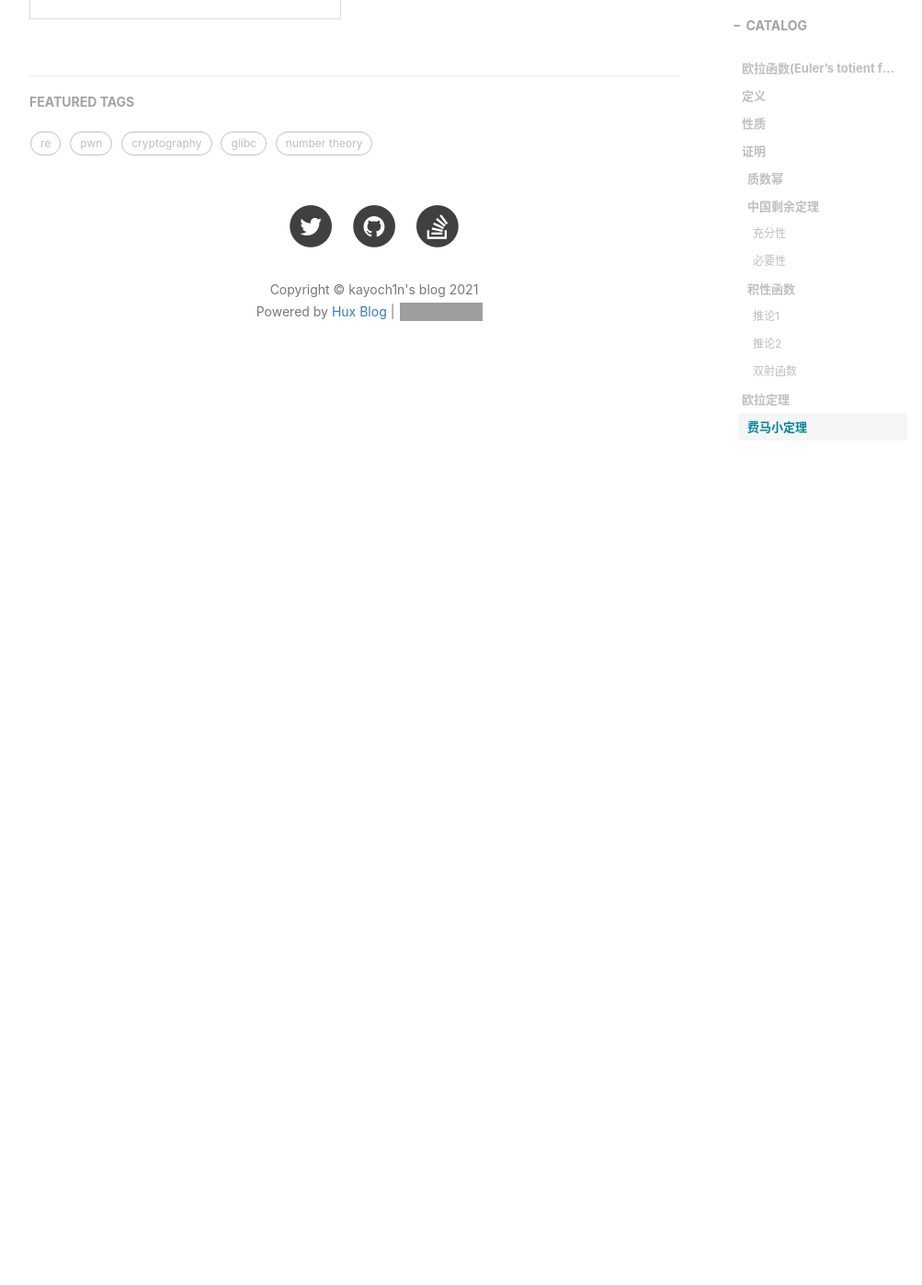
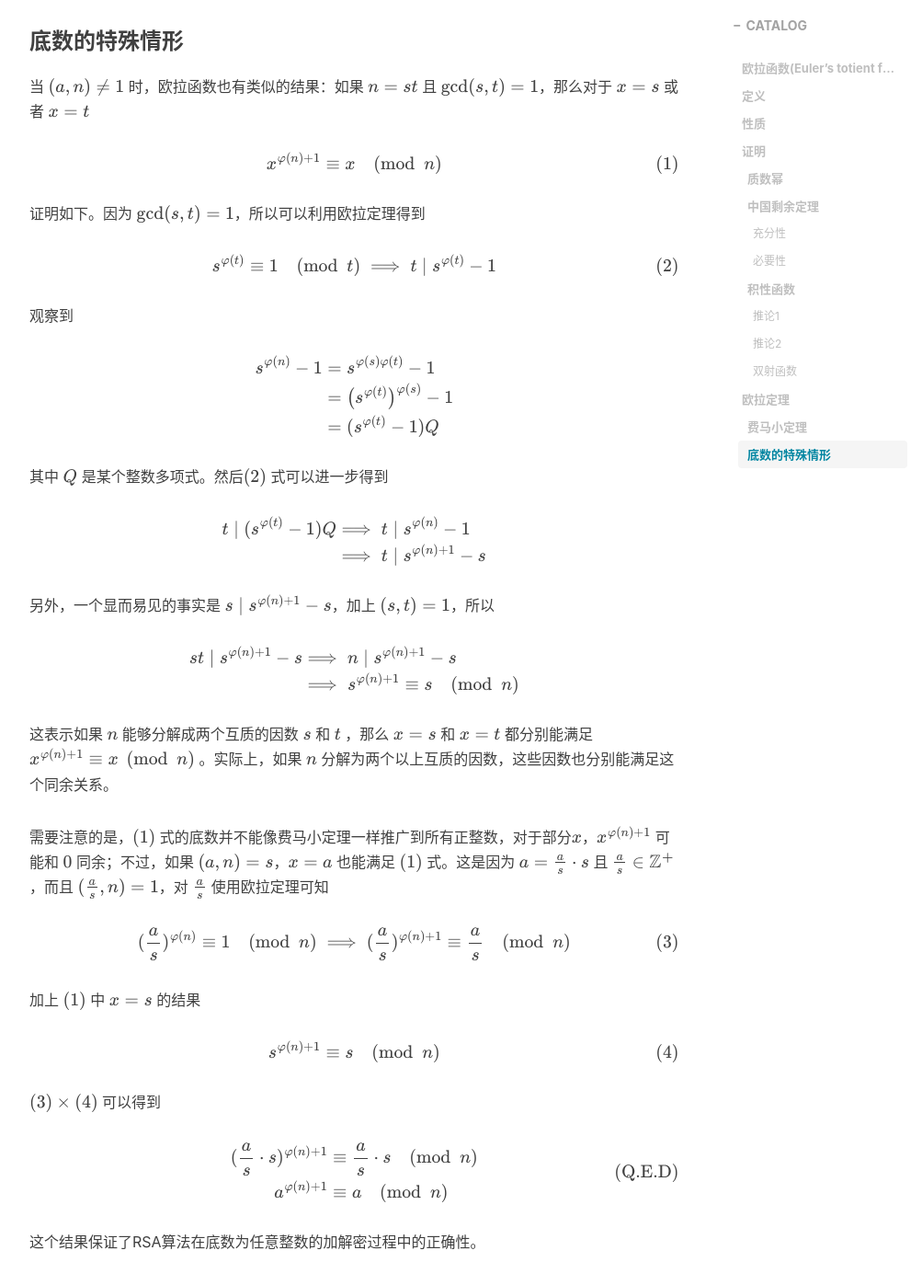
Before and after one commit to kayoch1n/kayoch1n.github.io, a Jekyll site: the page built from _posts/2021-11-27-eulers-function.markdown, in a window 1280 px wide and 1400 px high, scrolled down 6104 px. Shown: the top 1397 px of the window at 92% size, without its empty margins (233-1236 px from the left). Built offline with Jekyll 4.4.1, drawn with Linux system fonts in a browser that asks for light colours; nearby versions of some CDN libraries; comment, search, counter and statistics services are not loaded; before the commit the page ends 6547 px from its top, so only the background shows below that; some of the changed text lies outside the part shown; grey boxes are pictures that could not be loaded.

Commit message:
Update an article.

```diff
--- a/_posts/2021-11-27-eulers-function.markdown
+++ b/_posts/2021-11-27-eulers-function.markdown
@@ -210,7 +210,9 @@ $$
 f:A\times B\to D
 $$
 
-第一个推论表示 $f$ 是单射，第二个推论表示 $f$ 是满射，这两个结果说明 $f$ 是双射，因此 $\mid A\times B\mid =\mid D\mid $，即 $\varphi(ab)=\varphi(a)\varphi(b)$. Q.E.D
+第一个推论表示 $f$ 是单射，第二个推论表示 $f$ 是满射，这两个结果说明 $f$ 是双射，因此 $\mid A\times B\mid =\mid D\mid $，即
+
+$$\varphi(ab)=\varphi(a)\varphi(b)\tag{Q.E.D}$$
 
 ## 欧拉定理
 在欧拉函数定义的基础上，对于任意跟 $n$ 互质的正整数 $a$，也就是 $\gcd(n,a)=1$，都有
@@ -225,15 +227,74 @@ $$a^{\varphi(n)}\equiv1\pmod n$$
 
 $$a^{p-1}\equiv1\pmod p$$
 
-费马小定理的证明非常容易，这里就不赘述。而对于所有整数 $a$ （包括被 $p$ 整除）都有
+费马小定理的证明非常容易，这里就不赘述。这个定理有另一个形式：对于所有整数 $a$ （包括被 $p$ 整除）都有
 
 $$a^p\equiv a\pmod p$$
 
 
-<!-- ### 底数推广到任意整数
-不对！！！
-当 $(a,n)\ne 1$ 时，欧拉函数也有类似的情形
+### 底数的特殊情形
+
+当 $(a,n)\ne 1$ 时，欧拉函数也有类似的结果：如果 $n=st$ 且 $\gcd(s,t)=1$，那么对于 $x=s$ 或者 $x=t$
 
 $$
-a^{\varphi(n)+1}\equiv a\pmod n
-$$ -->
+x^{\varphi(n)+1}\equiv x\pmod n\tag{1}
+$$
+
+证明如下。因为 $\gcd(s, t)=1$，所以可以利用欧拉定理得到
+
+$$
+s^{\varphi(t)}\equiv 1\pmod t\implies t\mid {s^{\varphi(t)}-1}\tag{2}
+$$
+
+观察到
+
+$$
+\begin{aligned}
+s^{\varphi(n)}-1&=s^{\varphi(s)\varphi(t)}-1\\
+&=\big(s^{\varphi(t)}\big)^{\varphi(s)}-1\\
+&=(s^{\varphi(t)}-1)Q
+\end{aligned}
+$$
+
+其中 $Q$ 是某个整数多项式。然后$(2)$ 式可以进一步得到
+
+$$
+\begin{aligned}
+t\mid {(s^{\varphi(t)}-1)Q}&\implies t\mid s^{\varphi(n)}-1\\
+&\implies t\mid s^{\varphi(n)+1}-s\\
+\end{aligned}
+$$
+
+另外，一个显而易见的事实是 $s\mid s^{\varphi(n)+1}-s$，加上 $(s,t)=1$，所以
+
+$$
+\begin{aligned}
+st\mid s^{\varphi(n)+1}-s&\implies n\mid s^{\varphi(n)+1}-s\\
+&\implies s^{\varphi(n)+1}\equiv s\pmod n
+\end{aligned}
+$$
+
+这表示如果 $n$ 能够分解成两个互质的因数 $s$ 和 $t$ ，那么 $x=s$ 和 $x=t$ 都分别能满足 $x^{\varphi(n)+1}\equiv x\pmod n$ 。实际上，如果 $n$ 分解为两个以上互质的因数，这些因数也分别能满足这个同余关系。
+
+需要注意的是，$(1)$ 式的底数并不能像费马小定理一样推广到所有正整数，对于部分$x$，$x^{\varphi(n)+1}$ 可能和 $0$ 同余；不过，如果 $(a,n)=s$，$x=a$ 也能满足 $(1)$ 式。这是因为 $a=\frac{a}{s}\cdot s$ 且 $\frac{a}{s}\in\mathbb{Z^+}$，而且 $(\frac{a}{s}, n)=1$，对 $\frac{a}{s}$ 使用欧拉定理可知
+
+$$
+(\frac{a}{s})^{\varphi(n)}\equiv1\pmod n\implies(\frac{a}{s})^{\varphi(n)+1}\equiv\frac{a}{s}\pmod n\tag{3}
+$$
+
+加上 $(1)$ 中 $x=s$ 的结果
+
+$$
+s^{\varphi(n)+1}\equiv s\pmod n\tag{4}
+$$
+
+$(3)\times(4)$ 可以得到
+
+$$
+\begin{aligned}
+(\frac{a}{s}\cdot s)^{\varphi(n)+1}&\equiv\frac{a}{s}\cdot s\pmod n\\
+a^{\varphi(n)+1}&\equiv a\pmod n
+\end{aligned}\tag{Q.E.D}
+$$
+
+这个结果保证了RSA算法在底数为任意整数的加解密过程中的正确性。
```
Also changed, not shown: other parts of _posts/2021-11-27-eulers-function.markdown (+1 -1 lines).
